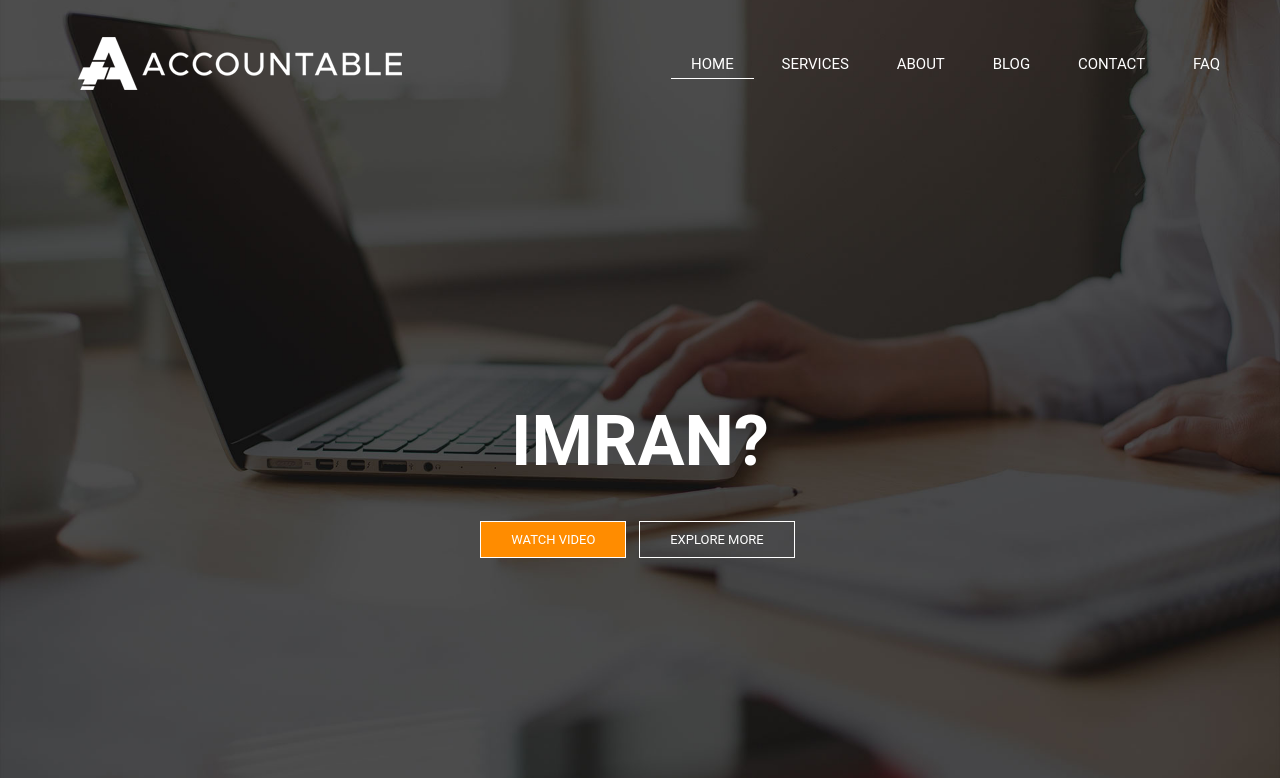
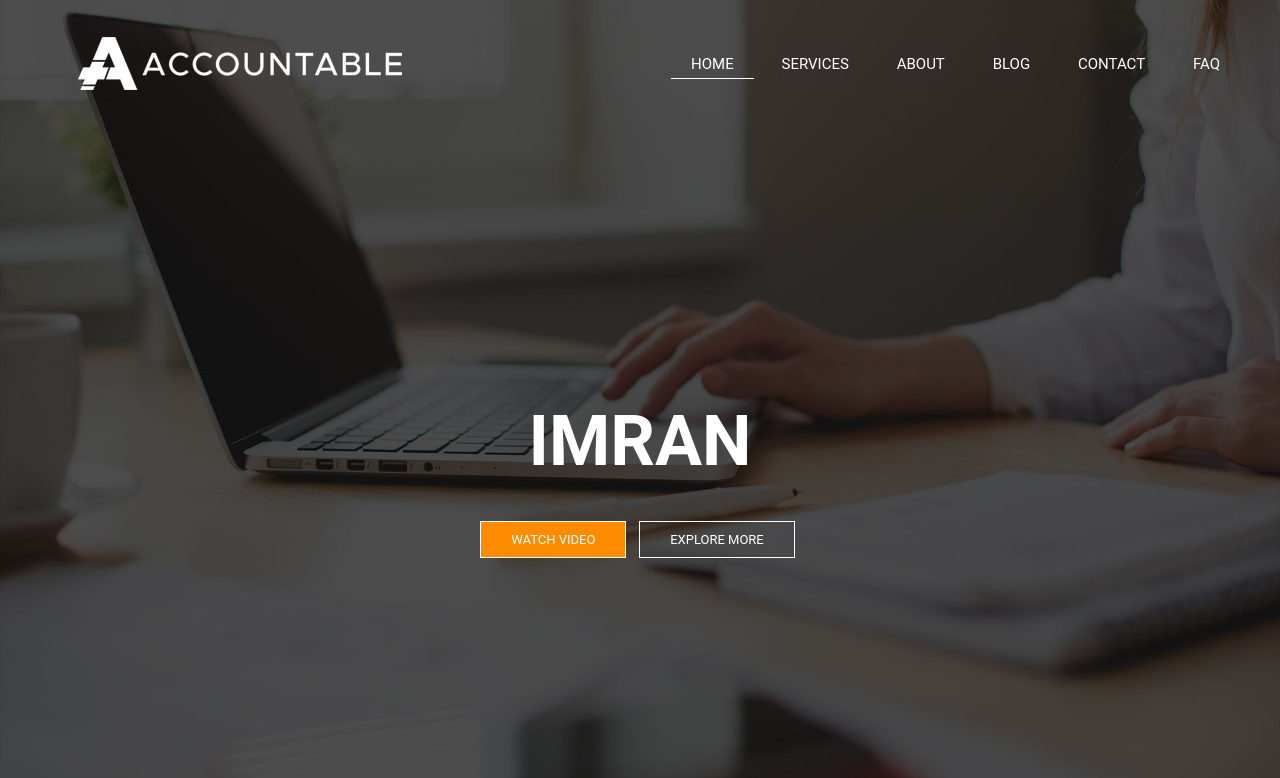
Before and after one commit to edith01/lab3, a plain HTML site: page index.html in a window 1280 px wide. Shown: the top 778 px of the page. Drawn offline with Linux system fonts and the light colour scheme.

Commit message:
Update index.html

```diff
--- a/index.html
+++ b/index.html
@@ -22,7 +22,7 @@
 				</ul>
 			</div>
 			<div class="hero">
-				<h1>Imran?</h1>
+				<h1>Imran</h1>
 				<div class="button">
 					<a href="" class="btn btn-one">Watch Video</a>
 					<a href="" class="btn btn-two">Explore More</a>
```
